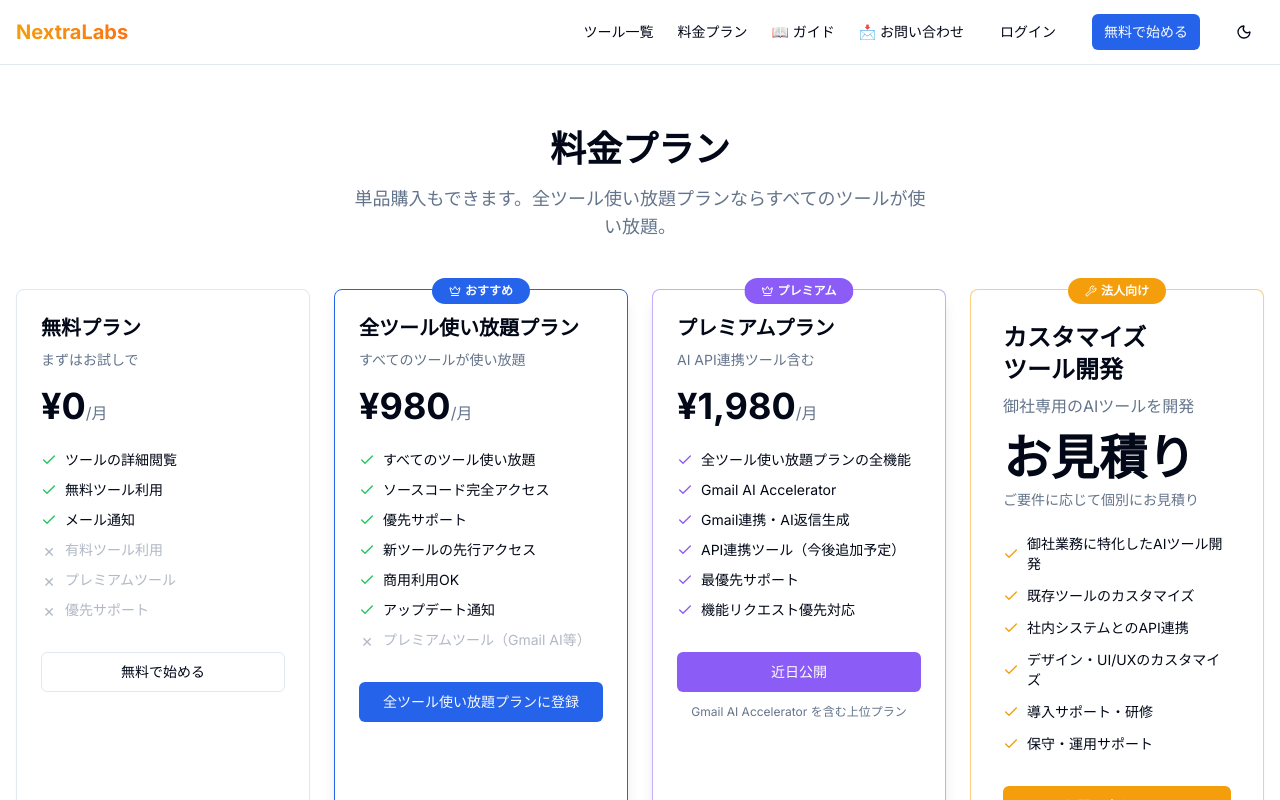
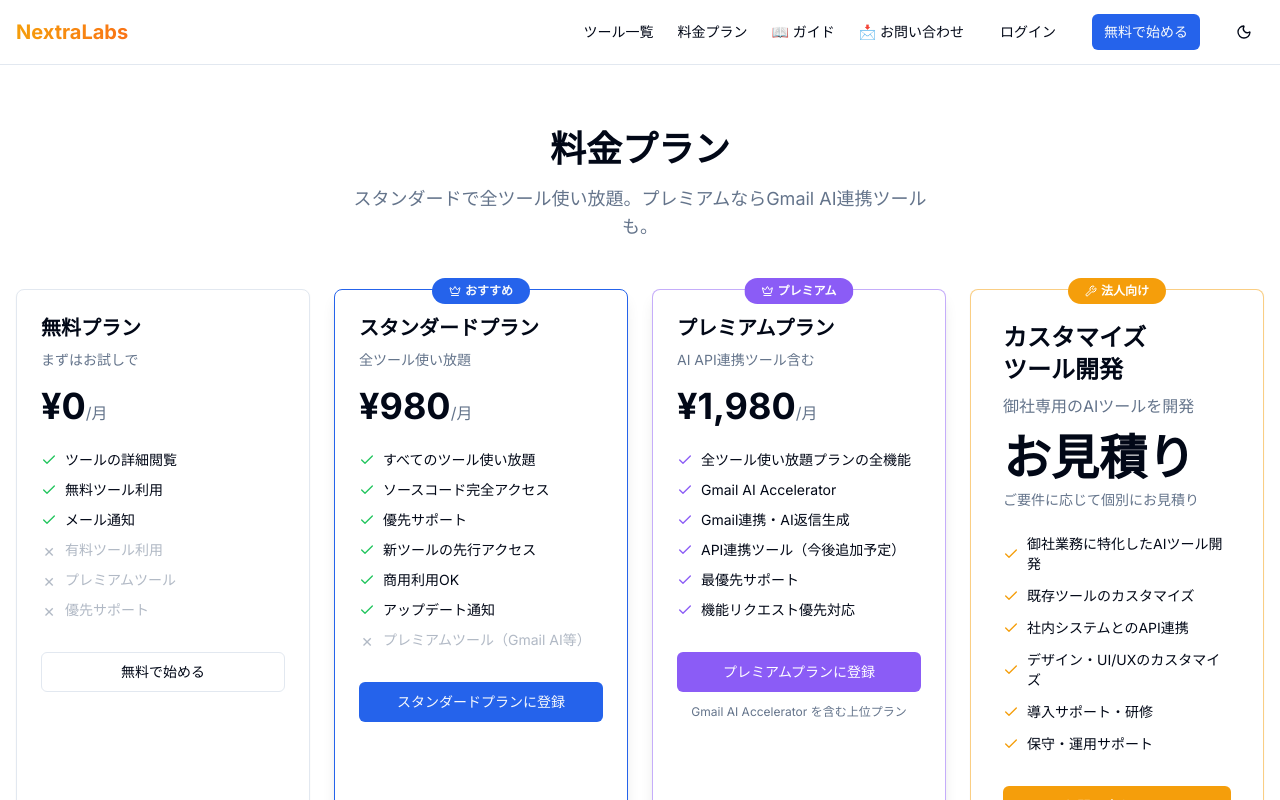
Before and after one commit to fyoneyone9-cyber/nextralabs-membership, a Next.js app: page /pricing in a window 1280 px wide. Shown: the top 800 px of the page. Built offline with nearby package versions, Linux system fonts and the light colour scheme; no server answers.

Commit message:
feat: add Standard/Premium plans with Stripe checkout integration

```diff
--- a/src/app/api/checkout/route.ts
+++ b/src/app/api/checkout/route.ts
@@ -1,9 +1,20 @@
-import { NextResponse } from 'next/server'
+import { NextResponse, NextRequest } from 'next/server'
 import { createServerSupabaseClient } from '@/lib/supabase/server'
 import { stripe } from '@/lib/stripe'
 
-export async function POST() {
+export async function POST(request: NextRequest) {
   try {
+    const body = await request.json().catch(() => ({}))
+    const plan = body.plan || 'standard'
+
+    const priceId = plan === 'premium'
+      ? process.env.STRIPE_PREMIUM_PRICE_ID
+      : process.env.STRIPE_STANDARD_PRICE_ID
+
+    if (!priceId) {
+      return NextResponse.json({ error: 'Price IDが設定されていません' }, { status: 500 })
+    }
+
     const supabase = createServerSupabaseClient()
     const { data: { user } } = await supabase.auth.getUser()
 
@@ -36,13 +47,13 @@ export async function POST() {
       payment_method_types: ['card'],
       line_items: [
         {
-          price: process.env.STRIPE_PREMIUM_PRICE_ID,
+          price: priceId,
           quantity: 1,
         },
       ],
       success_url: `${process.env.NEXT_PUBLIC_APP_URL || 'https://membership-site-nextralabos.vercel.app'}/dashboard?checkout=success`,
       cancel_url: `${process.env.NEXT_PUBLIC_APP_URL || 'https://membership-site-nextralabos.vercel.app'}/pricing?checkout=cancel`,
-      metadata: { user_id: user.id },
+      metadata: { user_id: user.id, plan },
     })
 
     return NextResponse.json({ url: session.url })
--- a/src/app/pricing/page.tsx
+++ b/src/app/pricing/page.tsx
@@ -32,7 +32,7 @@ export default function PricingPage() {
     check()
   }, [])
 
-  const handleCheckout = async () => {
+  const handleCheckout = async (plan: 'standard' | 'premium' = 'standard') => {
     if (!user) {
       window.location.href = '/signup'
       return
@@ -43,6 +43,7 @@ export default function PricingPage() {
       const res = await fetch('/api/checkout', {
         method: 'POST',
         headers: { 'Content-Type': 'application/json' },
+        body: JSON.stringify({ plan }),
       })
       const data = await res.json()
 
@@ -76,7 +77,7 @@ export default function PricingPage() {
       <div className="text-center mb-12">
         <h1 className="text-4xl font-bold mb-4">料金プラン</h1>
         <p className="text-lg text-muted-foreground max-w-xl mx-auto">
-          単品購入もできます。全ツール使い放題プランならすべてのツールが使い放題。
+          スタンダードで全ツール使い放題。プレミアムならGmail AI連携ツールも。
         </p>
       </div>
 
@@ -133,8 +134,8 @@ export default function PricingPage() {
             </Badge>
           </div>
           <CardContent className="p-6">
-            <h3 className="text-xl font-bold mb-2">全ツール使い放題プラン</h3>
-            <p className="text-muted-foreground text-sm mb-4">すべてのツールが使い放題</p>
+            <h3 className="text-xl font-bold mb-2">スタンダードプラン</h3>
+            <p className="text-muted-foreground text-sm mb-4">全ツール使い放題</p>
             <div className="text-4xl font-bold mb-6">
               ¥980
               <span className="text-base text-muted-foreground font-normal">/月</span>
@@ -168,9 +169,9 @@ export default function PricingPage() {
                 サブスクリプション管理
               </Button>
             ) : (
-              <Button className="w-full" onClick={handleCheckout} disabled={loading}>
+              <Button className="w-full" onClick={() => handleCheckout('standard')} disabled={loading}>
                 {loading && <Loader2 className="mr-2 h-4 w-4 animate-spin" />}
-                全ツール使い放題プランに登録
+                スタンダードプランに登録
               </Button>
             )}
           </CardContent>
@@ -206,9 +207,17 @@ export default function PricingPage() {
                 </li>
               ))}
             </ul>
-            <Button className="w-full bg-violet-500 hover:bg-violet-600 text-white" onClick={() => toast.info('プレミアムプランは近日公開予定です')}>
-              近日公開
-            </Button>
+            {isPaid ? (
+              <Button variant="outline" className="w-full border-violet-500/50 text-violet-400" onClick={handleManage} disabled={loading}>
+                {loading && <Loader2 className="mr-2 h-4 w-4 animate-spin" />}
+                プラン管理
+              </Button>
+            ) : (
+              <Button className="w-full bg-violet-500 hover:bg-violet-600 text-white" onClick={() => handleCheckout('premium')} disabled={loading}>
+                {loading && <Loader2 className="mr-2 h-4 w-4 animate-spin" />}
+                プレミアムプランに登録
+              </Button>
+            )}
             <p className="text-xs text-muted-foreground text-center mt-3">
               Gmail AI Accelerator を含む上位プラン
             </p>
```
